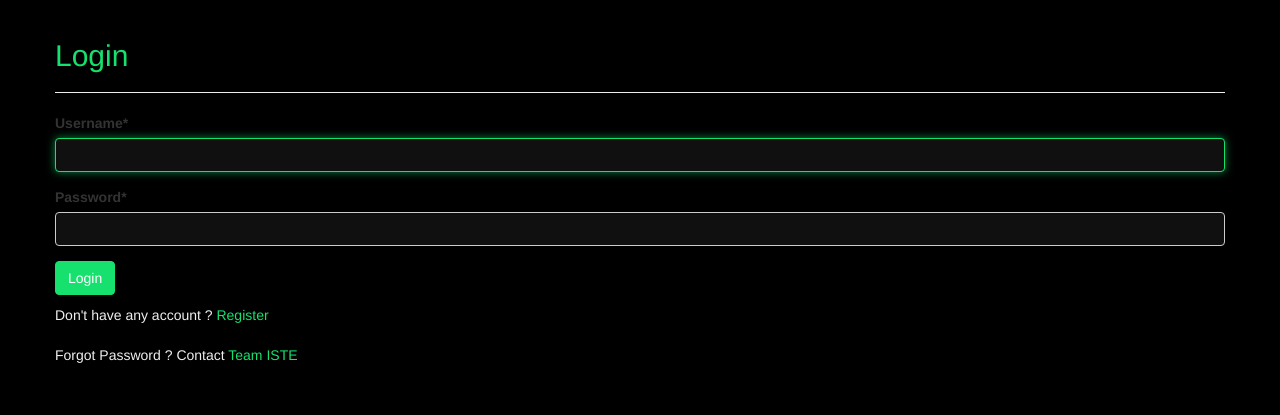
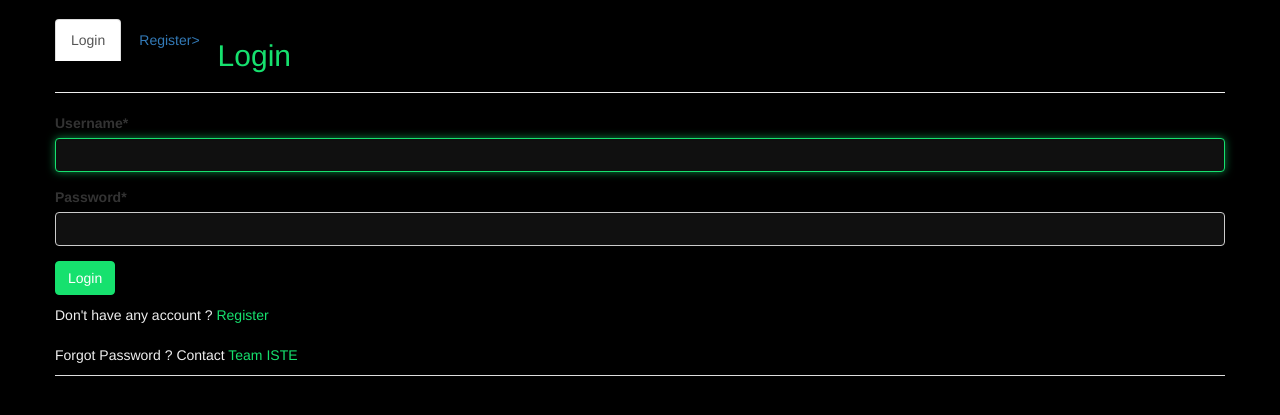
Before and after one commit to Smyan-Narang/cryptic_hunt, a Django app: page /login/ in a window 1280 px wide. Shown: the part 51-466 px from the top of the page. Run offline with Django 3.2, Linux system fonts and the light colour scheme; some libraries are stand-ins or nearby versions.

Commit message:
Update login.html

```diff
--- a/templates/login.html
+++ b/templates/login.html
@@ -2,6 +2,10 @@
 {% block title %} KRYPTOS - login {% endblock %}
 {% block content %}
 {% load crispy_forms_tags %}
+
+<ul class="nav nav-tabs">
+  <li role="presentation" class ="active"><a href="/login/">Login</a></li>
+  <li role="presentation"><a href="/register/">Register></a></li>
 
 <h2 style="color: #16e16e">Login</h2>
 <hr>
```
